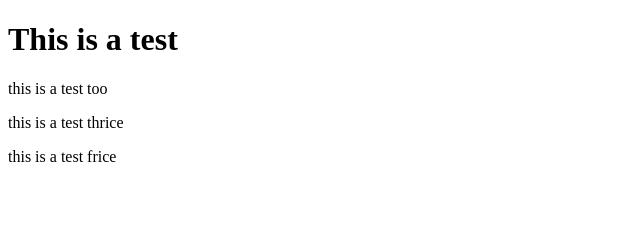
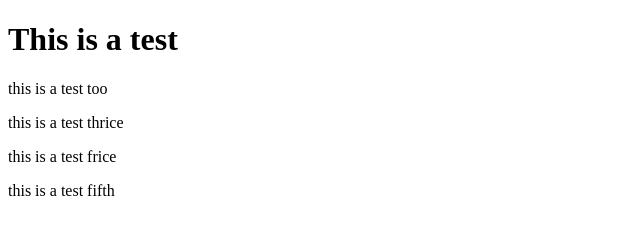
Before and after one commit to j-nathanson/git-test, a plain HTML site: page index.html in a window 1280 px wide. Shown: the whole page, without its empty margins (0-640 px from the left). Drawn offline with Linux system fonts and the light colour scheme.

Commit message:
fifth commit

```diff
--- a/index.html
+++ b/index.html
@@ -10,5 +10,6 @@
     <p>this is a test too</p>
     <p>this is a test thrice</p>
     <p>this is a test frice</p>
+    <p>this is a test fifth</p>
   </body>
 </html>
```
